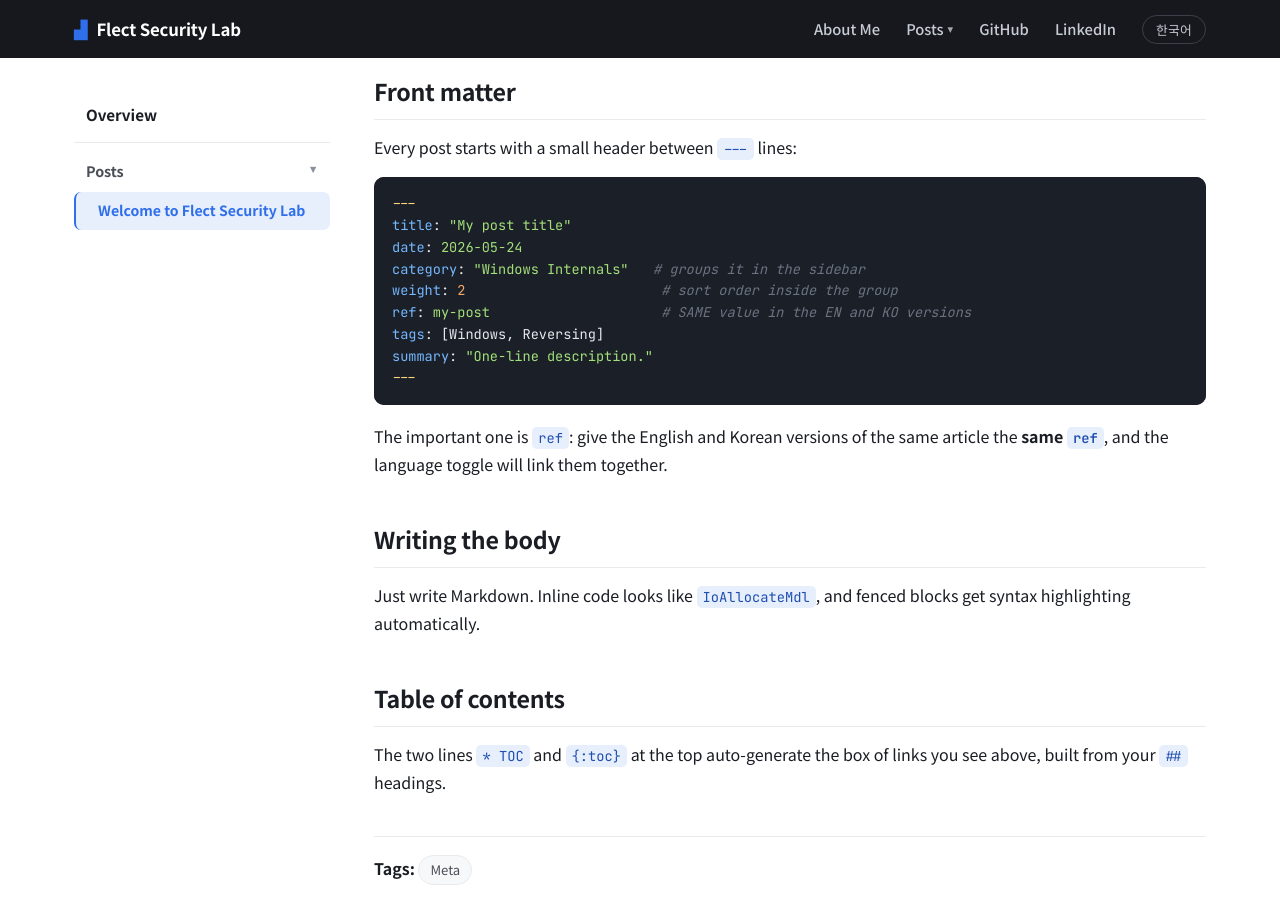
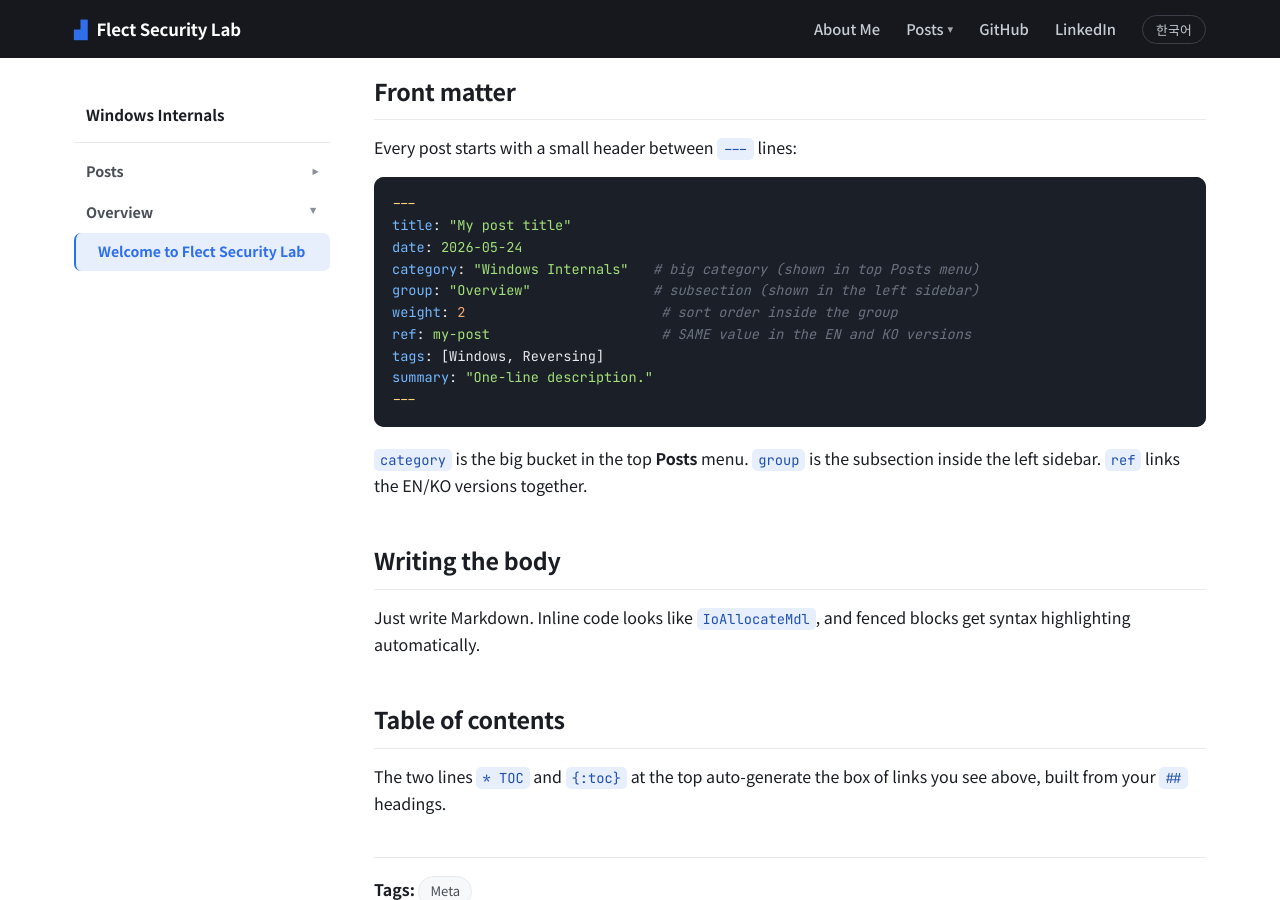
Before and after one commit to LeeGwan/LeeGwan.github.io, a Jekyll site: the page built from _en/2026-05-24-welcome.md, in a window 1280 px wide and 900 px high, scrolled down 565 px. Built offline with Jekyll 4.4.1, drawn with Linux system fonts in a browser that asks for light colours.

Commit message:
Update 2026-05-24-welcome.md

````diff
--- a/_en/2026-05-24-welcome.md
+++ b/_en/2026-05-24-welcome.md
@@ -1,7 +1,8 @@
 ---
 title: "Welcome to Flect Security Lab"
 date: 2026-05-24
-category: "Overview"
+category: "Windows Internals"
+group: "Overview"
 weight: 1
 ref: welcome
 tags: [Meta]
@@ -25,7 +26,8 @@ Every post starts with a small header between `---` lines:
 ---
 title: "My post title"
 date: 2026-05-24
-category: "Windows Internals"   # groups it in the sidebar
+category: "Windows Internals"   # big category (shown in top Posts menu)
+group: "Overview"               # subsection (shown in the left sidebar)
 weight: 2                        # sort order inside the group
 ref: my-post                     # SAME value in the EN and KO versions
 tags: [Windows, Reversing]
@@ -33,8 +35,8 @@ summary: "One-line description."
 ---
 ```
 
-The important one is `ref`: give the English and Korean versions of the same
-article the **same `ref`**, and the language toggle will link them together.
+`category` is the big bucket in the top **Posts** menu. `group` is the
+subsection inside the left sidebar. `ref` links the EN/KO versions together.
 
 ## Writing the body
 
````
